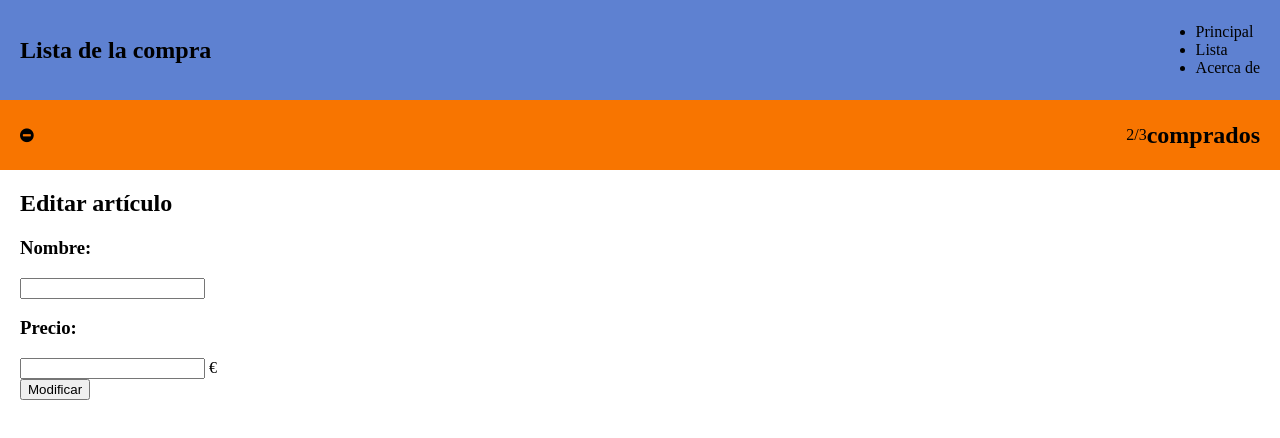
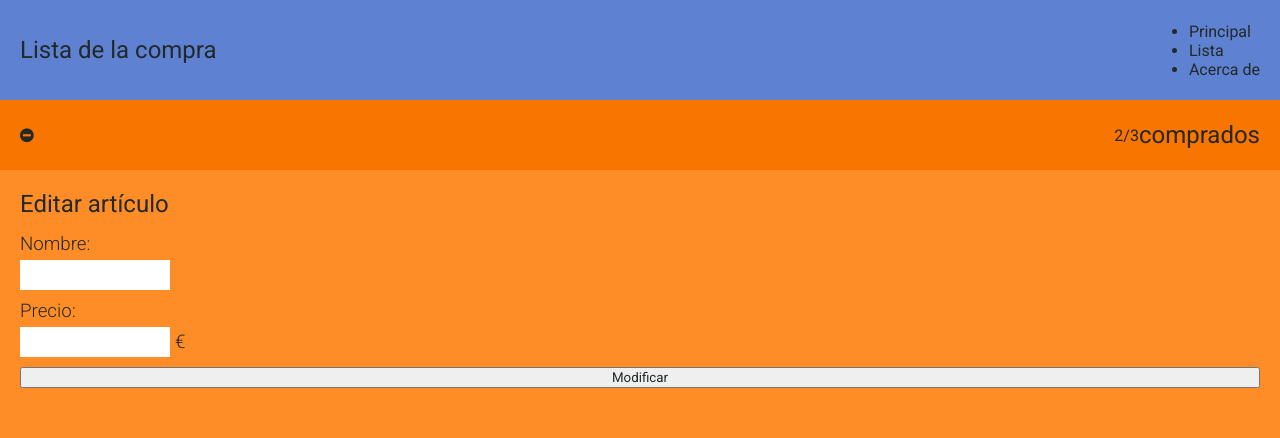
Before and after one commit to pauIbanez/W1CH4-pau-ibanez, a website: page site/index.html in a window 1280 px wide. Drawn offline with Linux system fonts and the light colour scheme.

Commit message:
Updated layout

```diff
--- a/site/css/style.css
+++ b/site/css/style.css
@@ -1,14 +1,20 @@
-@import url("https://fonts.googleapis.com/css2?family=Roboto&display=swap");
+@import url("https://fonts.googleapis.com/css2?family=Roboto:wght@300;400&display=swap");
 
 * {
   box-sizing: border-box;
+  font-family: "Roboto", "sans-serif";
+  color: #232929;
+  font-weight: 400;
 }
 
 body {
   margin: 0;
+  background-color: #ff8d27;
 }
 
-.header h1 {
+h1,
+h2,
+h3 {
   margin: 0;
 }
 
@@ -38,3 +44,53 @@ body {
   justify-content: space-between;
   align-items: center;
 }
+
+.main-content {
+  padding-top: 20px;
+  display: none;
+}
+
+.main-content--active {
+  display: block;
+}
+
+.article-edit {
+  display: flex;
+  flex-direction: column;
+  gap: 15px;
+}
+
+.article-edit__form {
+  display: flex;
+  flex-direction: column;
+  gap: 10px;
+}
+
+.article-edit__form-field {
+  position: relative;
+  display: flex;
+  flex-direction: column;
+  gap: 5px;
+}
+
+.article-edit__field-title {
+  font-weight: 300;
+}
+
+.article-edit__field-input {
+  border-width: 0;
+  width: 150px;
+  height: 30px;
+}
+
+.article-edit__field-title--price::after {
+  position: absolute;
+  height: 30px;
+  bottom: 0;
+  left: 150px;
+  padding-left: 5px;
+  display: flex;
+  justify-content: flex-start;
+  align-items: center;
+  content: "€";
+}
--- a/site/index.html
+++ b/site/index.html
@@ -47,11 +47,23 @@
         <form class="article-edit__form">
           <article class="article-edit__form-field">
             <h3 class="article-edit__field-title">Nombre:</h3>
-            <input type="text" id="" class="article-edit__field-input" />
+            <input
+              type="text"
+              id="name-inpf"
+              class="article-edit__field-input"
+            />
           </article>
           <article class="article-edit__form-field">
-            <h3 class="article-edit__field-title">Precio:</h3>
-            <input type="text" id="" class="article-edit__field-input" /> €
+            <h3
+              class="article-edit__field-title article-edit__field-title--price"
+            >
+              Precio:
+            </h3>
+            <input
+              type="text"
+              id="price-inpf"
+              class="article-edit__field-input"
+            />
           </article>
           <button type="submit" class="article-edit__form-button">
             Modificar
```
